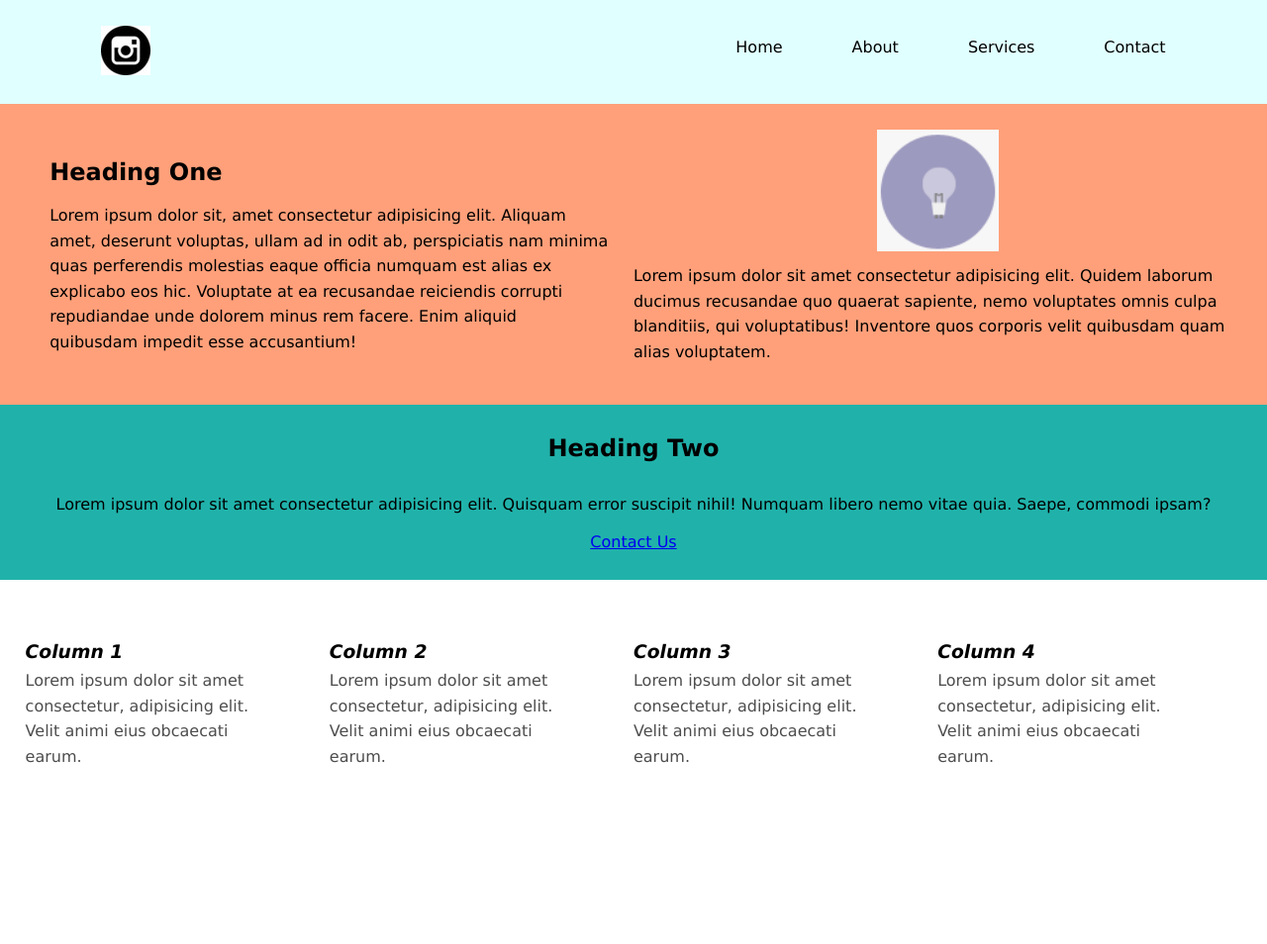
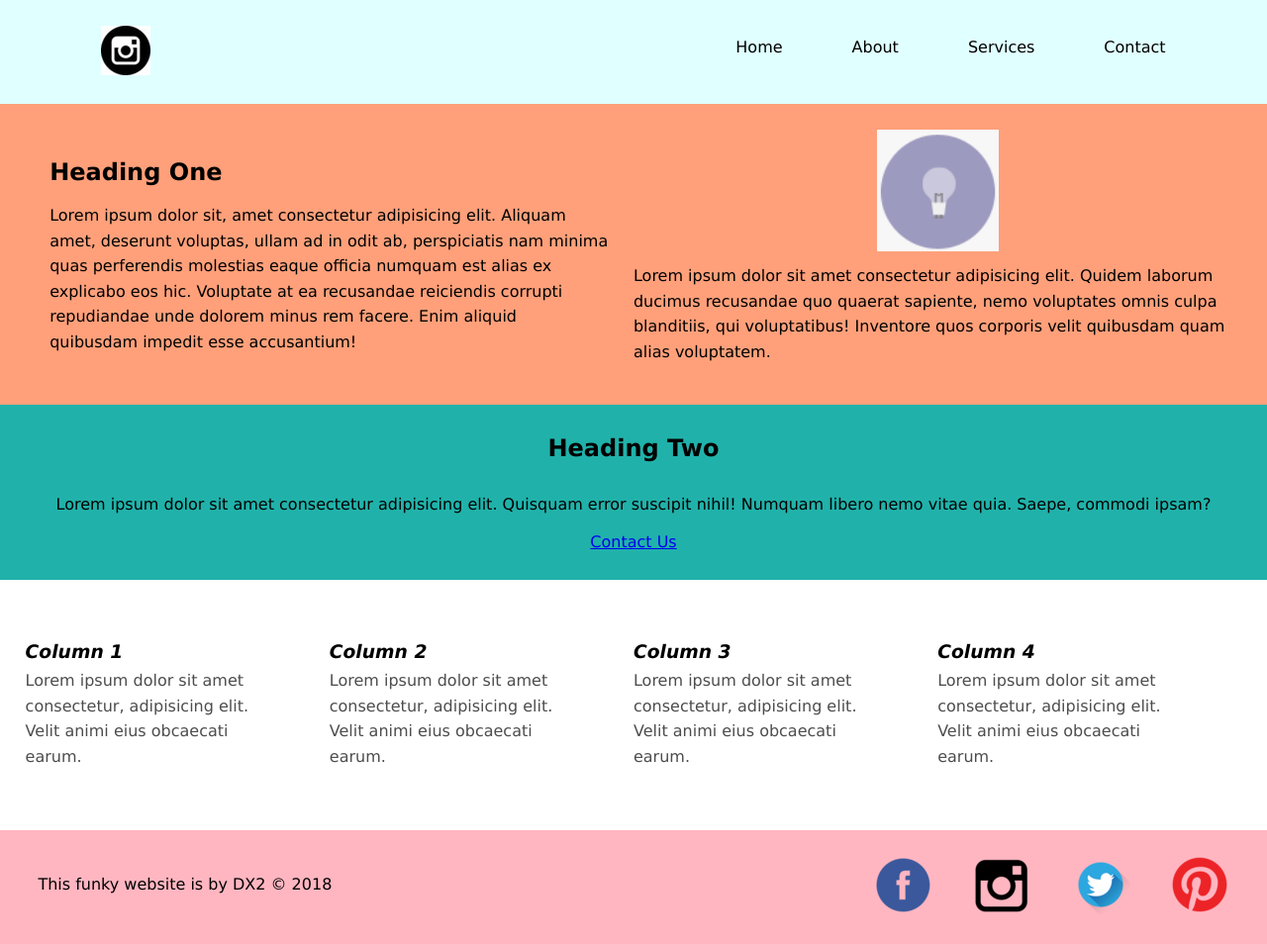
Before and after one commit to ccasey79/Layout-Practice, a plain HTML site: page project_tasks/random-practice/index.html in a window 1280 px wide. Shown: the whole page at 99% size. Before the commit the page ends 839 px from the top, so only its background shows below. Drawn offline with Linux system fonts and the light colour scheme.

Commit message:
html css - footer layout

```diff
--- a/project_tasks/random-practice/index.html
+++ b/project_tasks/random-practice/index.html
@@ -65,6 +65,17 @@
       </ul>
     </div>
 
+    <footer>
+        <p>This funky website is by DX2 &copy; 2018</p>
+        <ul>
+          <li><a href="#"><img src="images/facebook.png" alt="facebook"></a></li>
+          <li><a href="#"><img src="images/instagram.png" alt="instagram"></a></li>
+          <li><a href="#"><img src="images/twitter.png" alt="twitter"></a></li>
+          <li><a href="#"><img src="images/pinterest.png" alt="pinterest"></a></li>
+        </ul>
+    </footer>
+
+
 
 
 </body>
--- a/project_tasks/random-practice/style.css
+++ b/project_tasks/random-practice/style.css
@@ -109,3 +109,31 @@ header li {
 .advertInformation p {
   margin-bottom: 1%;
 }
+
+footer {
+  background: lightpink;
+  padding: 2% 0;
+}
+
+footer p {
+  float: left;
+  margin-left: 3%;
+  margin-top: 1.5%;
+}
+
+footer ul {
+  float: right;
+  margin-right: 3%;
+}
+
+footer ul li {
+  list-style-type: none;
+  float: left;
+  margin-left: 40px;
+}
+
+footer:after {
+  content: '';
+  display: block;
+  clear: both;
+}
```
Also changed, not shown: project_tasks/random-practice/images/facebook.png (added), project_tasks/random-practice/images/instagram.png (added), project_tasks/random-practice/images/pinterest.png (added), project_tasks/random-practice/images/twitter.png (added).
